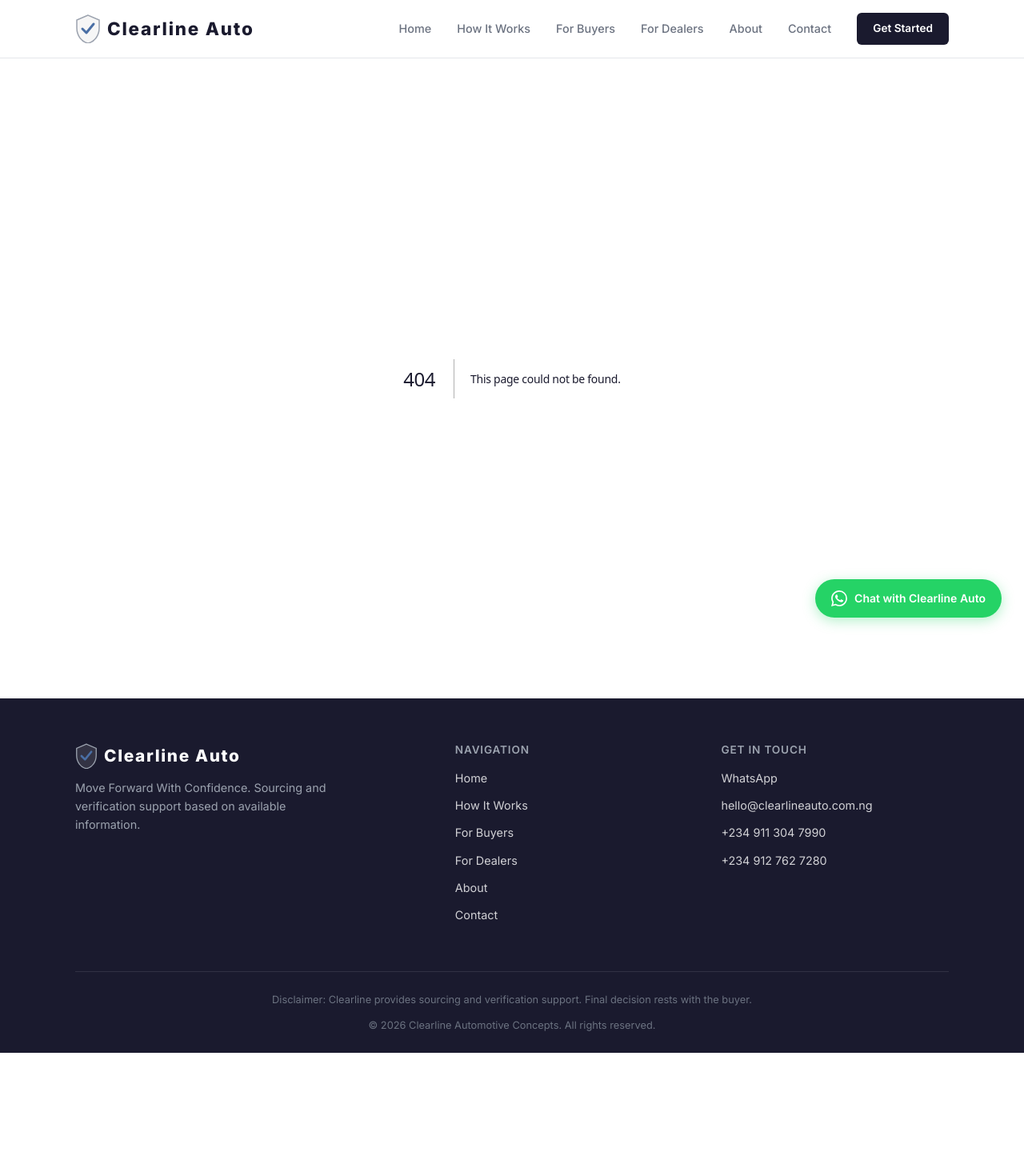
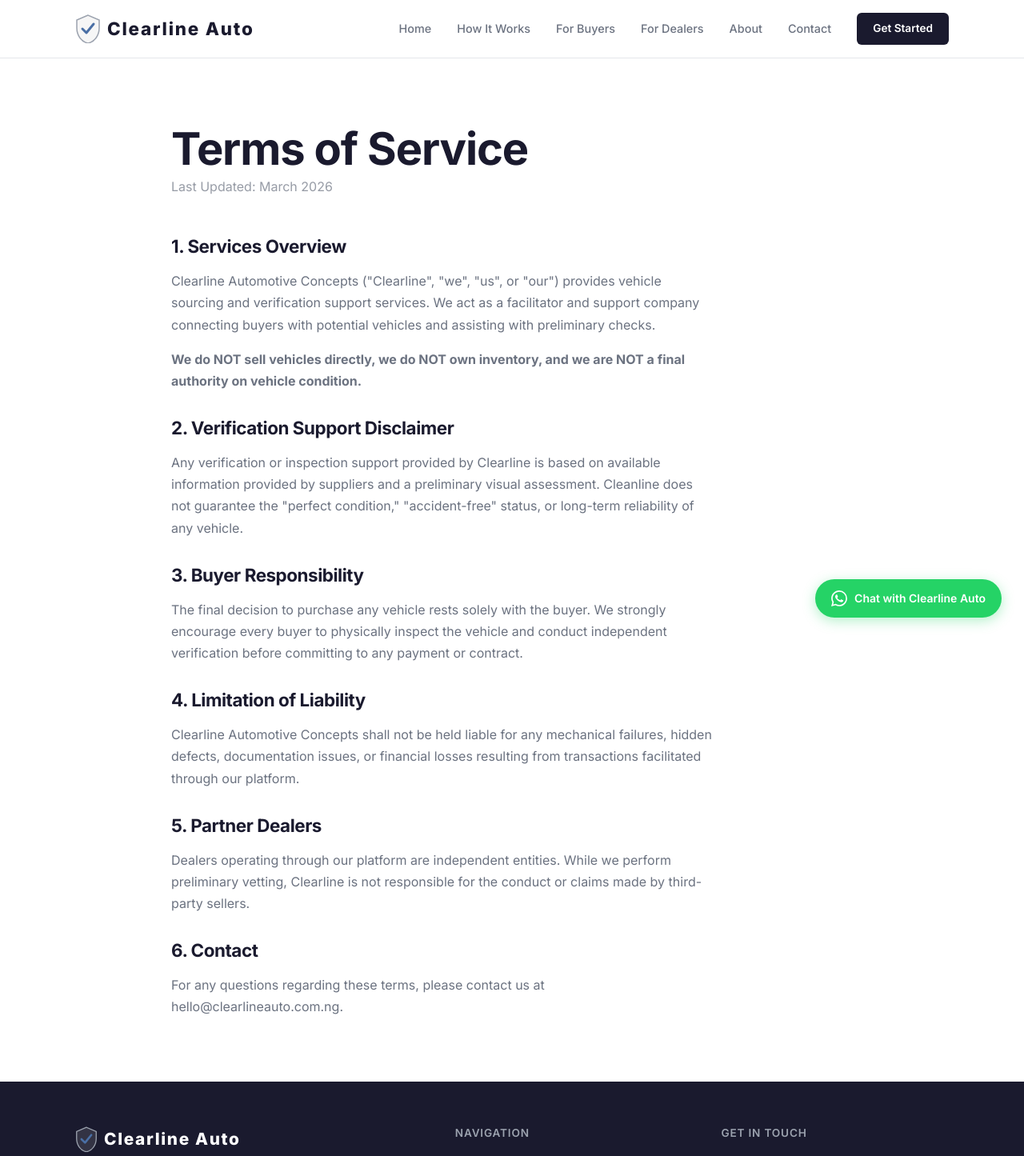
Before and after one commit to DanielDawodu/Vexon, a Next.js app: page /terms in a window 1280 px wide. Before the commit this address had no page. Shown: the top 1445 px of the page at 80% size. Before the commit the page ends 1316 px from the top, so only its background shows below. Built offline with nearby package versions, Linux system fonts and the light colour scheme.

Commit message:
chore: Finalize branding and add legal protection pages (Terms & Privacy)

```diff
--- a/package.json
+++ b/package.json
@@ -1,5 +1,5 @@
 {
-  "name": "vexon-temp",
+  "name": "clearline-auto",
   "version": "0.1.0",
   "private": true,
   "scripts": {
--- /dev/null
+++ b/src/app/terms/page.tsx
@@ -0,0 +1,72 @@
+import type { Metadata } from 'next';
+import styles from '../buyers/Buyers.module.css';
+
+export const metadata: Metadata = {
+    title: 'Terms of Service | Clearline Automotive Concepts',
+    description: 'Terms and conditions for using vehicle sourcing and verification support services from Clearline Automotive Concepts.',
+};
+
+export default function TermsPage() {
+    return (
+        <section className={styles.page}>
+            <div className={styles.inner}>
+                <div style={{ marginBottom: '3rem' }}>
+                    <h1>Terms of Service</h1>
+                    <p style={{ opacity: 0.7 }}>Last Updated: March 2026</p>
+                </div>
+
+                <div style={{ display: 'flex', flexDirection: 'column', gap: '2rem', lineHeight: '1.7' }}>
+                    <section>
+                        <h2 style={{ fontSize: '1.4rem', marginBottom: '1rem' }}>1. Services Overview</h2>
+                        <p>
+                            Clearline Automotive Concepts ("Clearline", "we", "us", or "our") provides vehicle sourcing and verification support services.
+                            We act as a facilitator and support company connecting buyers with potential vehicles and assisting with preliminary checks.
+                        </p>
+                        <p style={{ fontWeight: 'bold', marginTop: '1rem' }}>
+                            We do NOT sell vehicles directly, we do NOT own inventory, and we are NOT a final authority on vehicle condition.
+                        </p>
+                    </section>
+
+                    <section>
+                        <h2 style={{ fontSize: '1.4rem', marginBottom: '1rem' }}>2. Verification Support Disclaimer</h2>
+                        <p>
+                            Any verification or inspection support provided by Clearline is based on available information provided by suppliers and a preliminary visual assessment.
+                            Cleanline does not guarantee the "perfect condition," "accident-free" status, or long-term reliability of any vehicle.
+                        </p>
+                    </section>
+
+                    <section>
+                        <h2 style={{ fontSize: '1.4rem', marginBottom: '1rem' }}>3. Buyer Responsibility</h2>
+                        <p>
+                            The final decision to purchase any vehicle rests solely with the buyer. We strongly encourage every buyer to physically inspect
+                            the vehicle and conduct independent verification before committing to any payment or contract.
+                        </p>
+                    </section>
+
+                    <section>
+                        <h2 style={{ fontSize: '1.4rem', marginBottom: '1rem' }}>4. Limitation of Liability</h2>
+                        <p>
+                            Clearline Automotive Concepts shall not be held liable for any mechanical failures, hidden defects, documentation issues,
+                            or financial losses resulting from transactions facilitated through our platform.
+                        </p>
+                    </section>
+
+                    <section>
+                        <h2 style={{ fontSize: '1.4rem', marginBottom: '1rem' }}>5. Partner Dealers</h2>
+                        <p>
+                            Dealers operating through our platform are independent entities. While we perform preliminary vetting,
+                            Clearline is not responsible for the conduct or claims made by third-party sellers.
+                        </p>
+                    </section>
+
+                    <section>
+                        <h2 style={{ fontSize: '1.4rem', marginBottom: '1rem' }}>6. Contact</h2>
+                        <p>
+                            For any questions regarding these terms, please contact us at hello@clearlineauto.com.ng.
+                        </p>
+                    </section>
+                </div>
+            </div>
+        </section>
+    );
+}
--- a/src/components/Footer.tsx
+++ b/src/components/Footer.tsx
@@ -49,6 +49,8 @@
                         <Link href="/dealers">For Dealers</Link>
                         <Link href="/about">About</Link>
                         <Link href="/contact">Contact</Link>
+                        <Link href="/terms">Terms of Service</Link>
+                        <Link href="/privacy">Privacy Policy</Link>
                     </div>
 
                     <div className={styles.column}>
```
Also changed, not shown: src/app/privacy/page.tsx (added, +76 -0 lines), src/app/sitemap.ts (+12 -0 lines).
